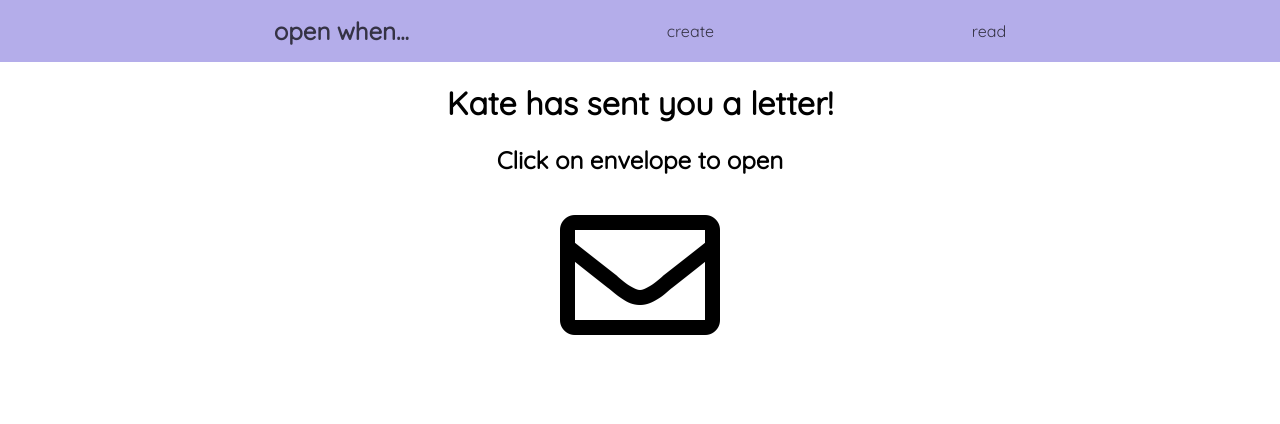
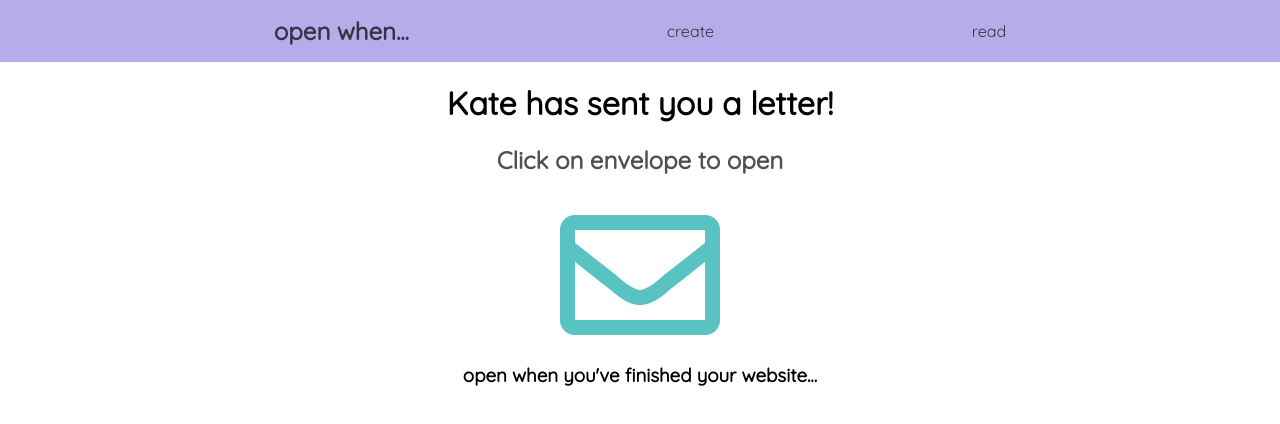
Before and after one commit to jimenezatmit/weblab-openwhen, a React app: page /read in a window 1280 px wide. Shown: the top 424 px of the page. Built offline with nearby package versions, Linux system fonts and the light colour scheme; no server answers; the HTML template or start-up script is replaced by a standard one.

Commit message:
individual letter page sample content and back button added

```diff
--- a/client/src/components/pages/IndividualLetterRead.css
+++ b/client/src/components/pages/IndividualLetterRead.css
@@ -0,0 +1,11 @@
+.IndividualLetterRead-body {
+  background-color: var(--seafoam);
+  text-align: left;
+  margin-left: 56px;
+  margin-right: 56px;
+}
+
+.IndividualLetterRead-prompt {
+  text-align: center;
+  margin: var(--m);
+}
--- a/client/src/components/pages/IndividualLetterRead.js
+++ b/client/src/components/pages/IndividualLetterRead.js
@@ -1,7 +1,9 @@
 import React, { Component } from "react";
+import { Link } from "@reach/router";
 
 import "../../utilities.css";
 import "./IndividualLetterRead.css";
+import "./Create.css";
 
 
 
@@ -14,7 +16,26 @@ class IndividualLetterRead extends Component {
   render() {
     return (
         <>
-        <h1> Individual Letter Page </h1>
+        <h2 className = "IndividualLetterRead-prompt"> open when you've finished your website... </h2>
+        <div className = "IndividualLetterRead-body">
+            <h3>
+                Dear An, <br></br>
+                <p></p>
+                I'm so happy to have worked with you on this website. Huevita es para siempre :) <br></br>
+                <p></p>
+                With love,<br></br>
+                Kate
+            </h3>
+        </div>
+
+        <div className="u-textCenter">
+          <button type="button" className="Create-button Create-subDescription">
+            <Link to="/read/" className="Create-link">
+              return to all letters
+            </Link>
+          </button>
+        </div>
+
         </>
     );
   }
--- a/client/src/components/pages/Read.css
+++ b/client/src/components/pages/Read.css
@@ -1,3 +1,16 @@
-.Read-envelope {
+.Read-instruction {
+  color: var(--darkgray);
   text-align: center;
 }
+
+.Read-prompt {
+  text-align: center;
+  margin: var(--s) var(--s);
+}
+
+.Read-envelopeCentered {
+  text-align: center;
+}
+.Read-envelopeBlue {
+  color: var(--tealblue);
+}
--- a/client/src/components/pages/Read.js
+++ b/client/src/components/pages/Read.js
@@ -22,11 +22,11 @@ class Read extends Component {
       <>
       <link rel="stylesheet" href="https://use.fontawesome.com/releases/v5.12.1/css/all.css" crossorigin="anonymous"></link>
         <h1 className = "u-textCenter"> Kate has sent you a letter!</h1>
-        <h2 className = "u-textCenter"> Click on envelope to open </h2>
-        {/* <FontAwesomeIcon icon={faEnvelope} /> */}
-        <div className = "Read-envelope">
-            <i onClick={() => navigate("/letter/")} className="far fa-envelope fa-10x"></i>
+        <h2 className = "Read-instruction"> Click on envelope to open </h2>
+        <div className = "Read-envelopeCentered Read-envelopeBlue">
+            <i onClick={() => navigate("/letter/")} className="far fa-envelope fa-10x "></i>
         </div>
+        <h3 className = "Read-prompt"> open when you've finished your website... </h3>
       </>
     );
   }
```
